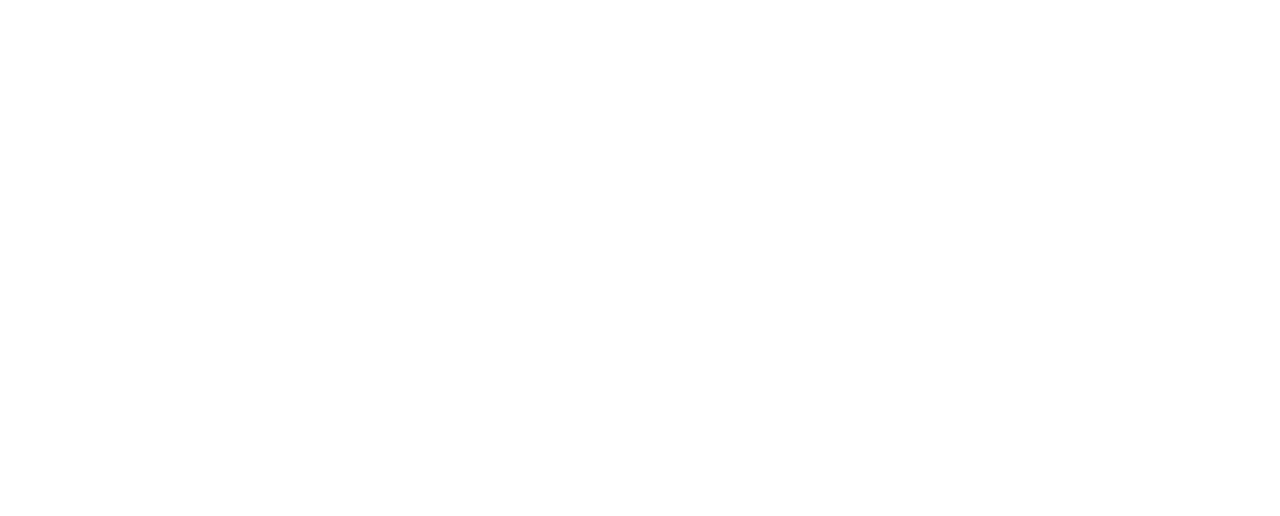
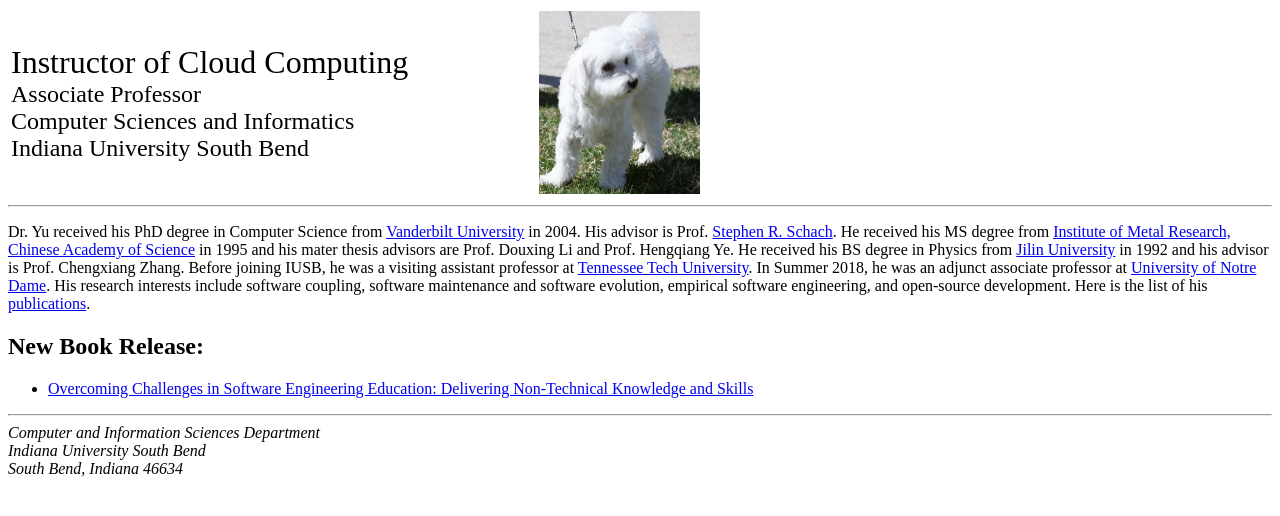
Before and after one commit to DivyaShashank123/Lab09-3, a plain HTML site: page index.html in a window 1280 px wide. Drawn offline with Linux system fonts and the light colour scheme.

Commit message:
Update index.html

```diff
--- a/index.html
+++ b/index.html
@@ -0,0 +1,34 @@
+<HTML><HEAD><TITLE>Instructor of Cloud Computing Homepage</TITLE>
+<Body>
+<table border="0" width="56%">
+	<tr>
+		<td width="524"><font size="6">Instructor of Cloud Computing</B></font><br>
+		<font size="5">Associate Professor</font><br>
+		<font size="5">Computer Sciences and Informatics</font><br>
+		<font size="5">Indiana University South Bend</font></td>
+		<td><img border="0" src="LiguoYu.jpg" width="161" height="183"></td>
+	</tr>
+</table>
+<hr>
+<p>Dr. Yu received his PhD degree in Computer Science from <A
+href="http://www.vanderbilt.edu/">Vanderbilt University</A> in 2004. His advisor
+is Prof. <A href="http://www.vuse.vanderbilt.edu/~srs">Stephen R. Schach</A>. He
+received his MS degree from <A href="http://www.imr.ac.cn/">Institute of Metal
+Research, Chinese Academy of Science</A> in 1995 and his mater thesis advisors
+are Prof. Douxing Li and Prof. Hengqiang Ye. He received his BS degree in Physics from <A href="http://www.jlu.edu.cn/">Jilin
+University</A> in 1992 and his advisor is Prof. Chengxiang Zhang. Before joining
+IUSB, he was a visiting assistant professor at <A href="http://www.tntech.edu/">Tennessee Tech University</A>. In Summer 2018, he was an adjunct associate professor at <A href="https://www.nd.edu/">University of Notre Dame</A>. His research interests include software coupling, software maintenance and software
+evolution, empirical software engineering, and open-source development. Here is
+the list of his <a href="publications.html">publications</a>.
+
+<H2>New Book Release:</H2>
+<ul>
+  <li>    <a href="http://www.igi-global.com/book/overcoming-challenges-software-engineering-education/94858">Overcoming Challenges in Software Engineering Education: Delivering Non-Technical Knowledge and Skills</a>  </li>
+</ul>
+<HR>
+
+<ADDRESS>Computer and Information Sciences Department</ADDRESS>
+<ADDRESS>Indiana University South Bend</ADDRESS>
+<ADDRESS>South Bend, Indiana 46634</ADDRESS>
+
+</BODY></HTML>
```
